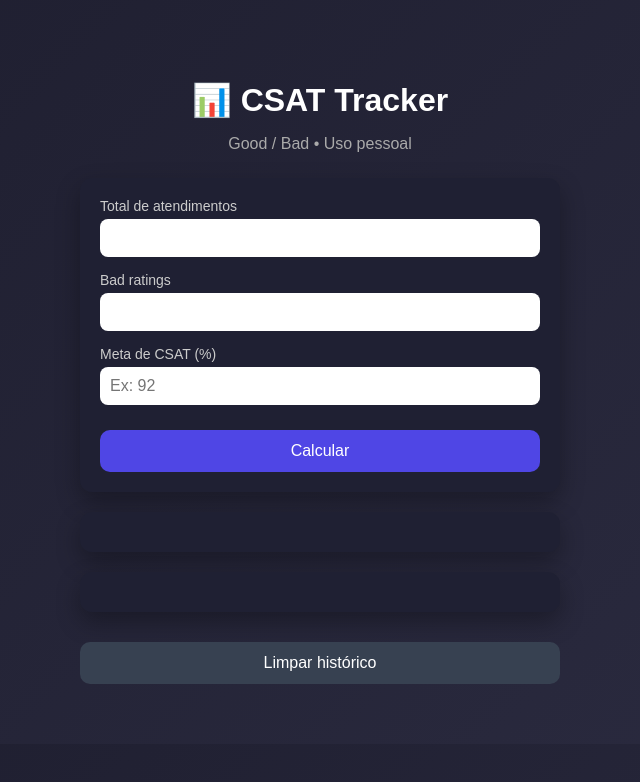
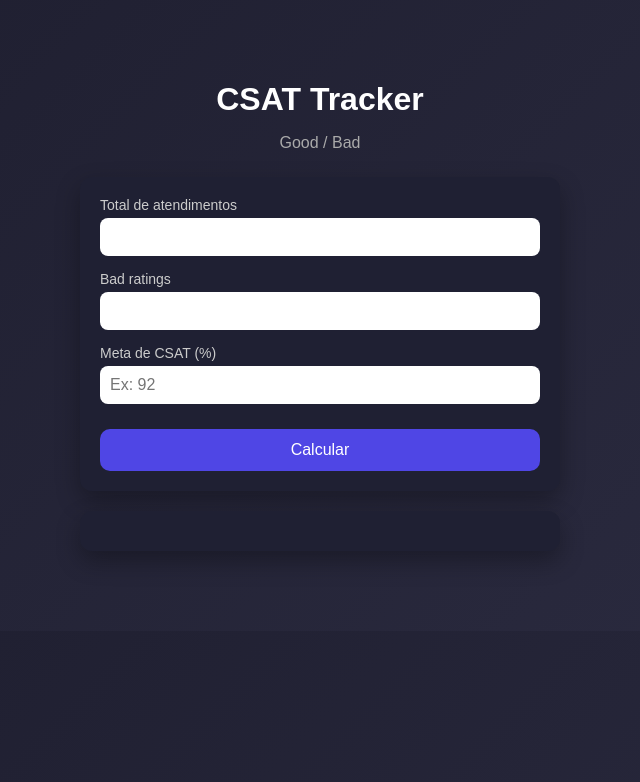
Before and after one commit to eitikobata/CSAT-calculator, a plain HTML site: page index.html in a window 1280 px wide. Shown: the whole page, without its empty margins (320-960 px from the left). Drawn offline with Linux system fonts and the light colour scheme.

Commit message:
Update index.html
Unecessary button removal

```diff
--- a/index.html
+++ b/index.html
@@ -9,8 +9,8 @@
 <body>
 
   <div class="container">
-    <h1>📊 CSAT Tracker</h1>
-    <p class="subtitle">Good / Bad • Uso pessoal</p>
+    <h1>CSAT Tracker</h1>
+    <p class="subtitle">Good / Bad</p>
 
     <div class="card">
       <div class="form-group">
@@ -33,11 +33,9 @@
 
     <div class="card results" id="resultado"></div>
 
-    <div class="card results" id="saldo"></div>
-
-    <button class="secondary" onclick="limpar()">Limpar histórico</button>
   </div>
 
   <script src="script.js"></script>
 </body>
+
 </html>
```
